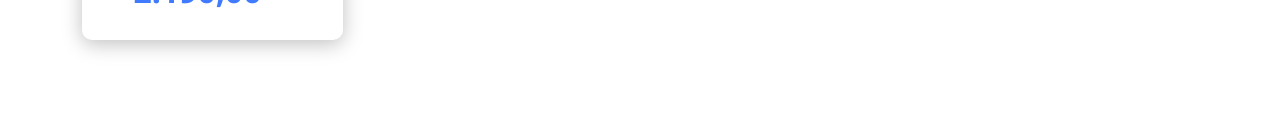
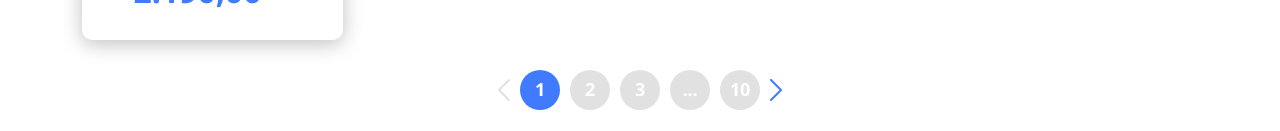
Before and after one commit to Paulojosep/dscatalog, a React (Create React App) app in the folder frontweb/: page /products in a window 1280 px wide. Shown: the part 732-863 px from the top of the page. Before the commit the page ends 826 px from the top, so only its background shows below. Built offline with nearby package versions, Linux system fonts and the light colour scheme.

Commit message:
Pagination, styling

```diff
--- /dev/null
+++ b/frontweb/src/components/Pagination/index.tsx
@@ -0,0 +1,18 @@
+import { ReactComponent as ArrowIcon } from '../../assets/images/arrow.svg';
+import './styles.css'
+
+const Pagination = () => {
+  return (
+    <div className="pagination-container">
+      <ArrowIcon className="arrow-previous arrow-inactive" />
+      <div className="pagination-item active">1</div>
+      <div className="pagination-item">2</div>
+      <div className="pagination-item">3</div>
+      <div className="pagination-item">...</div>
+      <div className="pagination-item">10</div>
+      <ArrowIcon className="arrow-next arrow-active" />
+    </div>
+  );
+};
+
+export default Pagination;
--- /dev/null
+++ b/frontweb/src/components/Pagination/styles.css
@@ -0,0 +1,41 @@
+.pagination-container {
+  display: flex;
+  justify-content: center;
+  align-items: center;
+}
+
+.pagination-item {
+  width: 40px;
+  height: 40px;
+  border-radius: 50%;
+  background-color: #e1e1e1;
+  font-size: 18px;
+  font-weight: bold;
+  letter-spacing: -0.015em;
+  color: #fff;
+  display: flex;
+  justify-content: center;
+  align-items: center;
+  margin-left: 10px;
+}
+
+.pagination-item.active {
+  background-color: #407bff;
+}
+
+.arrow-previous {
+    transform: rotate(-180deg);
+}
+
+.arrow-next {
+    margin-left: 10px;
+}
+
+.arrow-inactive {
+
+  color: #e1e1e1;
+}
+
+.arrow-active {
+  color: #407bff;
+}
--- a/frontweb/src/pages/Catalog/index.tsx
+++ b/frontweb/src/pages/Catalog/index.tsx
@@ -1,4 +1,5 @@
 import { Link } from 'react-router-dom';
+import Pagination from '../../components/Pagination';
 import ProductCard from '../../components/ProductCard';
 import { Product } from '../../types/product';
 
@@ -59,6 +60,9 @@
           </Link>
         </div>
       </div>
+      <div className="row">
+        <Pagination />
+      </div>
     </div>
   );
 };
```
Also changed, not shown: frontweb/src/assets/styles/custom.scss (added, +8 -0 lines).
